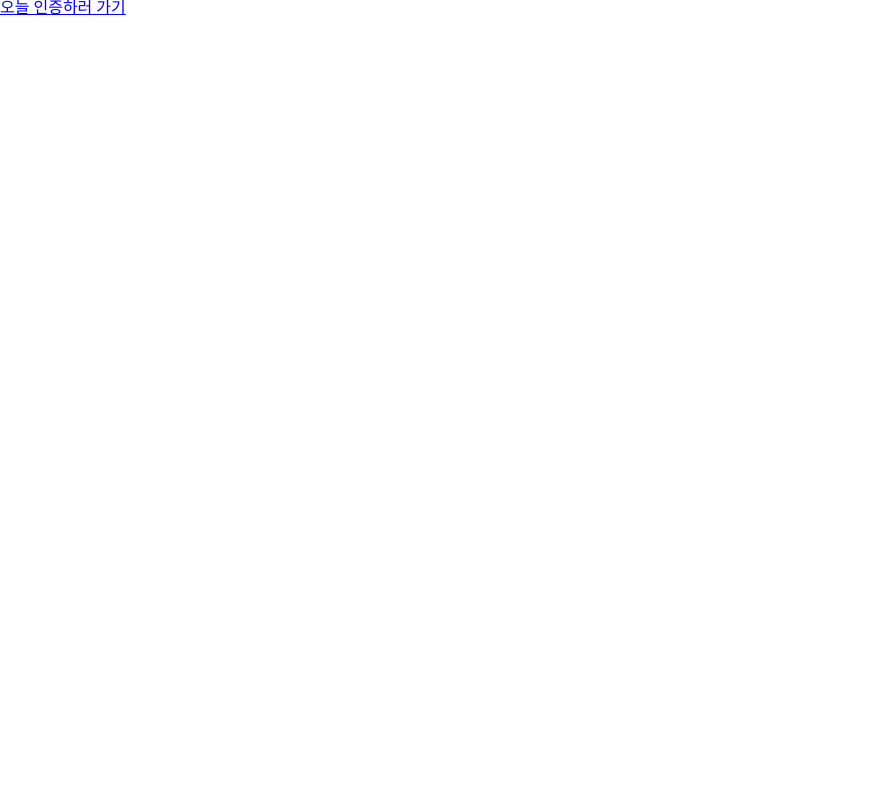
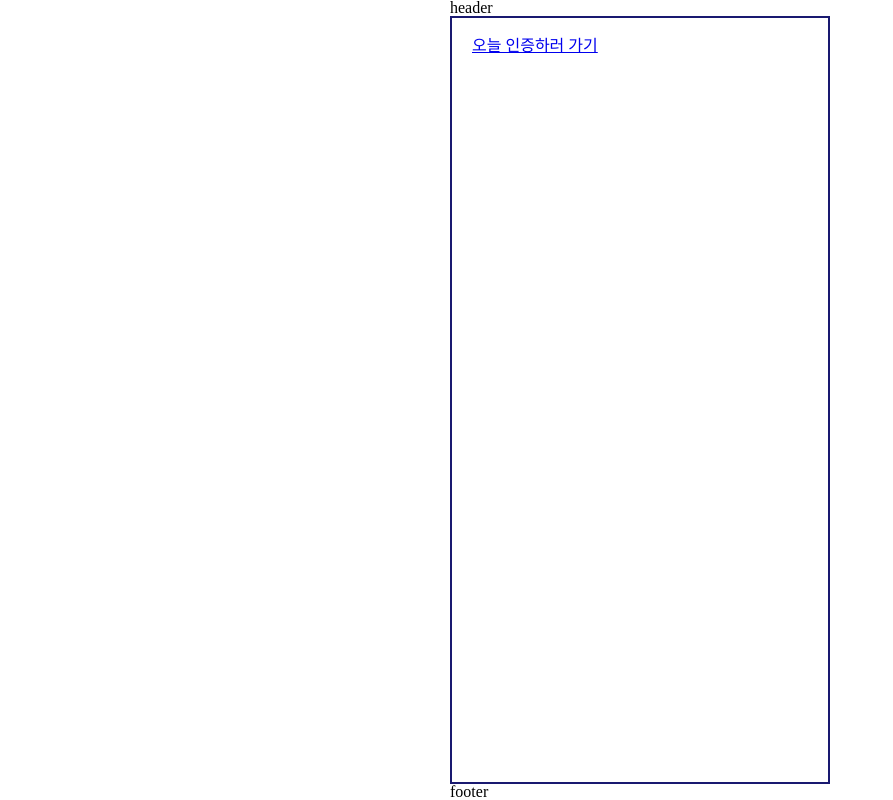
Before and after one commit to kw0n0/Better-Morning, a React (Vite) app in the folder client/: page / in a window 1280 px wide. Shown: the whole page, without its empty margins (0-893 px from the left). Built offline with nearby package versions, Linux system fonts and the light colour scheme.

Commit message:
feat: layout 컴포넌트 생성 및 설정

```diff
--- a/client/src/main.tsx
+++ b/client/src/main.tsx
@@ -4,6 +4,7 @@ import Home from './pages/home/index';
 import Form from './pages/form/index';
 import './reset.css';
 import { createBrowserRouter, RouterProvider } from 'react-router-dom';
+import Layout from './pages/layout';
 
 const router = createBrowserRouter([
   {
@@ -18,6 +19,8 @@ const router = createBrowserRouter([
 
 ReactDOM.createRoot(document.getElementById('root')!).render(
   <React.StrictMode>
-    <RouterProvider router={router} />
+    <Layout>
+      <RouterProvider router={router} />
+    </Layout>
   </React.StrictMode>
 );
--- /dev/null
+++ b/client/src/pages/layout.tsx
@@ -0,0 +1,40 @@
+/** @jsxImportSource @emotion/react */
+import { css } from '@emotion/react';
+import styled from '@emotion/styled';
+import React from 'react';
+
+interface LayoutProps {
+  children: React.ReactNode;
+}
+
+const Layout: React.FC<LayoutProps> = ({ children }) => {
+  return (
+    <Container>
+      <header>
+        <h1>header</h1>
+      </header>
+      <main
+        css={css`
+          flex: 1;
+          padding: 20px;
+          border: 2px solid midnightblue;
+        `}
+      >
+        {children}
+      </main>
+      <footer>
+        <span>footer</span>
+      </footer>
+    </Container>
+  );
+};
+
+export default Layout;
+
+const Container = styled.div`
+  display: flex;
+  flex-direction: column;
+  max-width: 380px;
+  min-height: 100vh;
+  margin: 0 auto;
+`;
```
